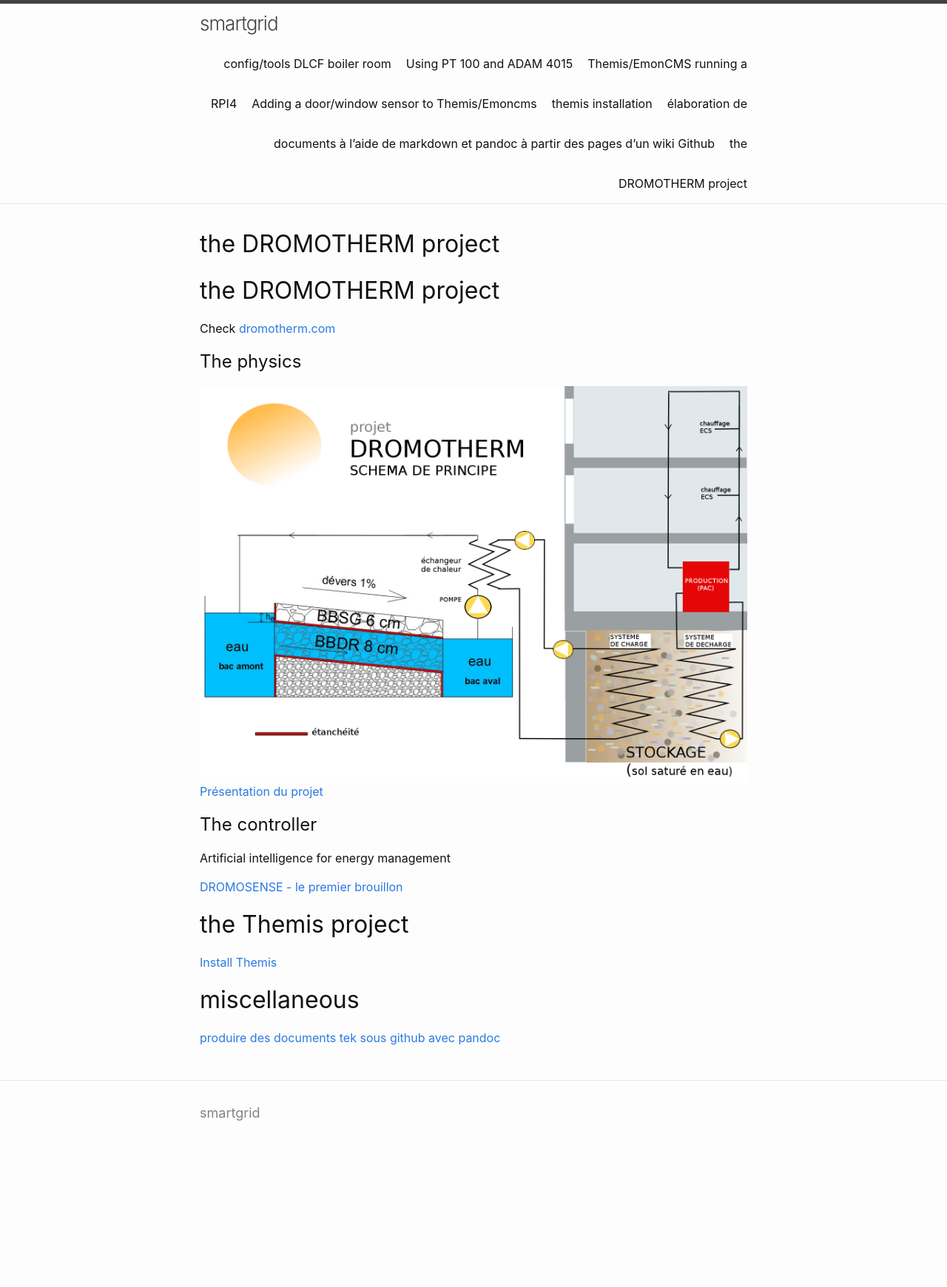
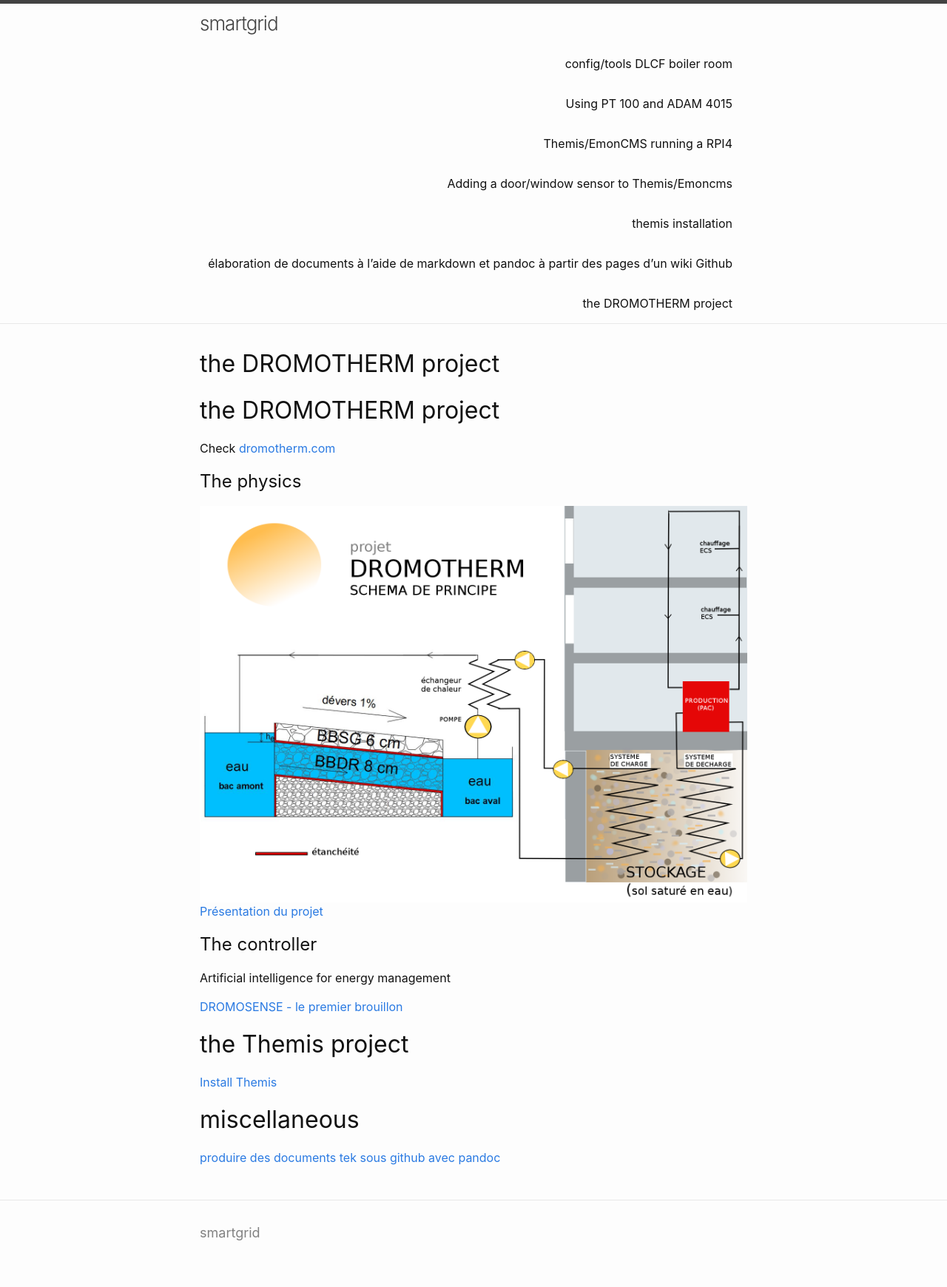
Before and after one commit to alexandrecuer/smartgrid, a Jekyll site: the page built from README.md, in a window 1280 px wide. Shown: the whole page at 74% size. Built offline with Jekyll 4.4.1, drawn with Linux system fonts in a browser that asks for light colours; our own code applies the rules of GitHub Pages for plain Markdown files; before the commit the page ends 1578 px from its top, so only the background shows below that.

Commit message:
Update header.html

```diff
--- a/_includes/header.html
+++ b/_includes/header.html
@@ -21,7 +21,7 @@
           {%- for path in page_paths -%}
             {%- assign my_page = site.pages | where: "path", path | first -%}
             {%- if my_page.title -%}
-            <a class="page-link" href="{{ my_page.url | relative_url }}">{{ my_page.title | escape }}</a>
+            <a class="page-link" href="{{ my_page.url | relative_url }}">{{ my_page.title | escape }}</a><br>
             {%- endif -%}
           {%- endfor -%}
         </div>
```
